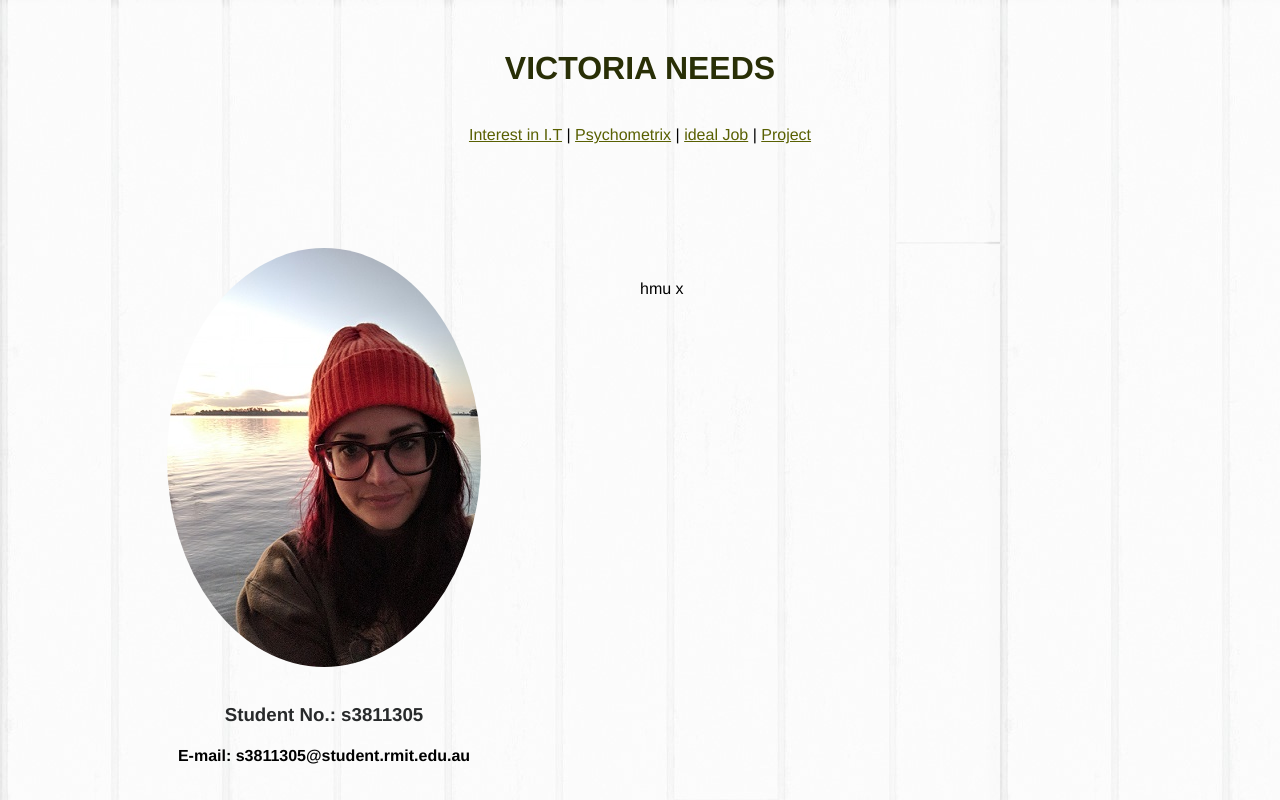
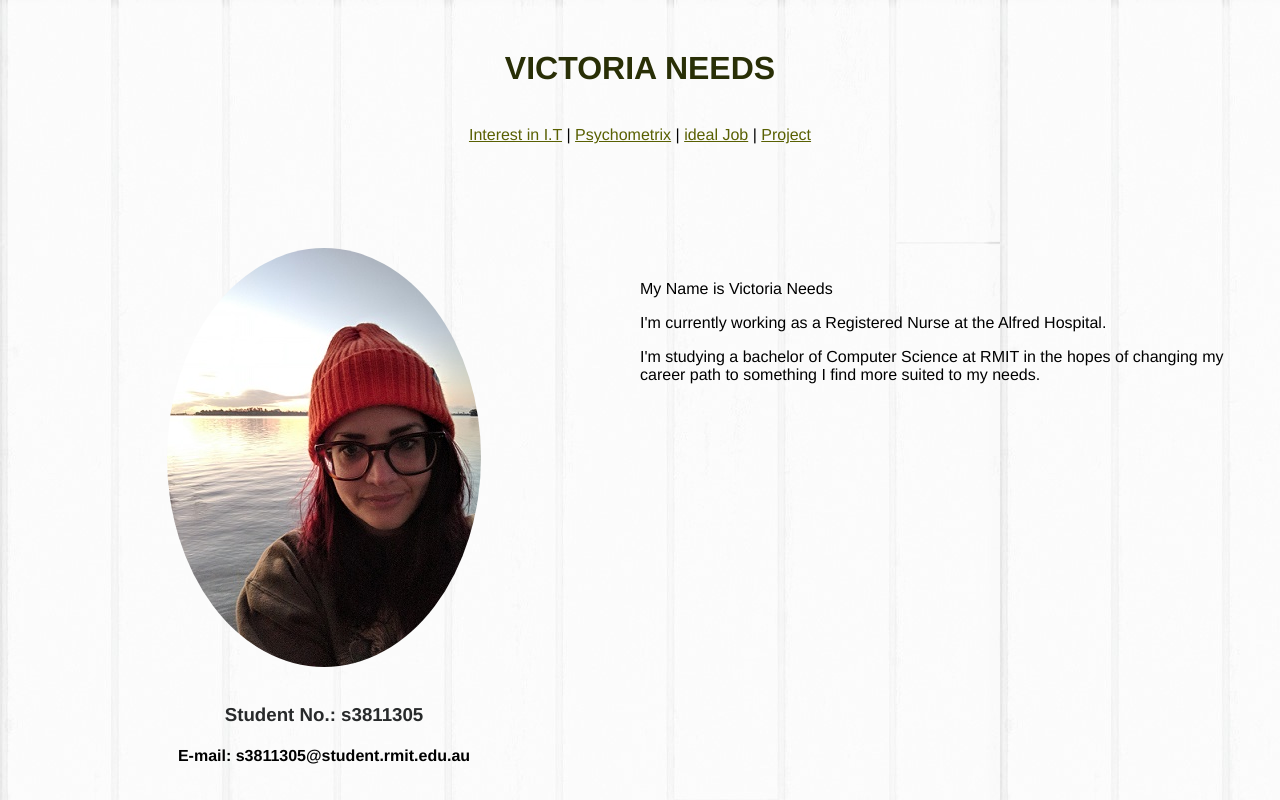
Before and after one commit to BicTprao/3811305, a plain HTML site: page index.html in a window 1280 px wide. Shown: the top 800 px of the page. Drawn offline with Linux system fonts and the light colour scheme.

Commit message:
Update index.html

```diff
--- a/index.html
+++ b/index.html
@@ -149,7 +149,9 @@
     <p>
       <br>
 
-    <p> hmu x </p>
+    <p> My Name is Victoria Needs</p>
+    <p>I'm currently working as a Registered Nurse at the Alfred Hospital.</p>
+    <p>I'm studying a bachelor of Computer Science at RMIT in the hopes of changing my career path to something I find more suited to my needs.</p>
 
 
   </div>
```
